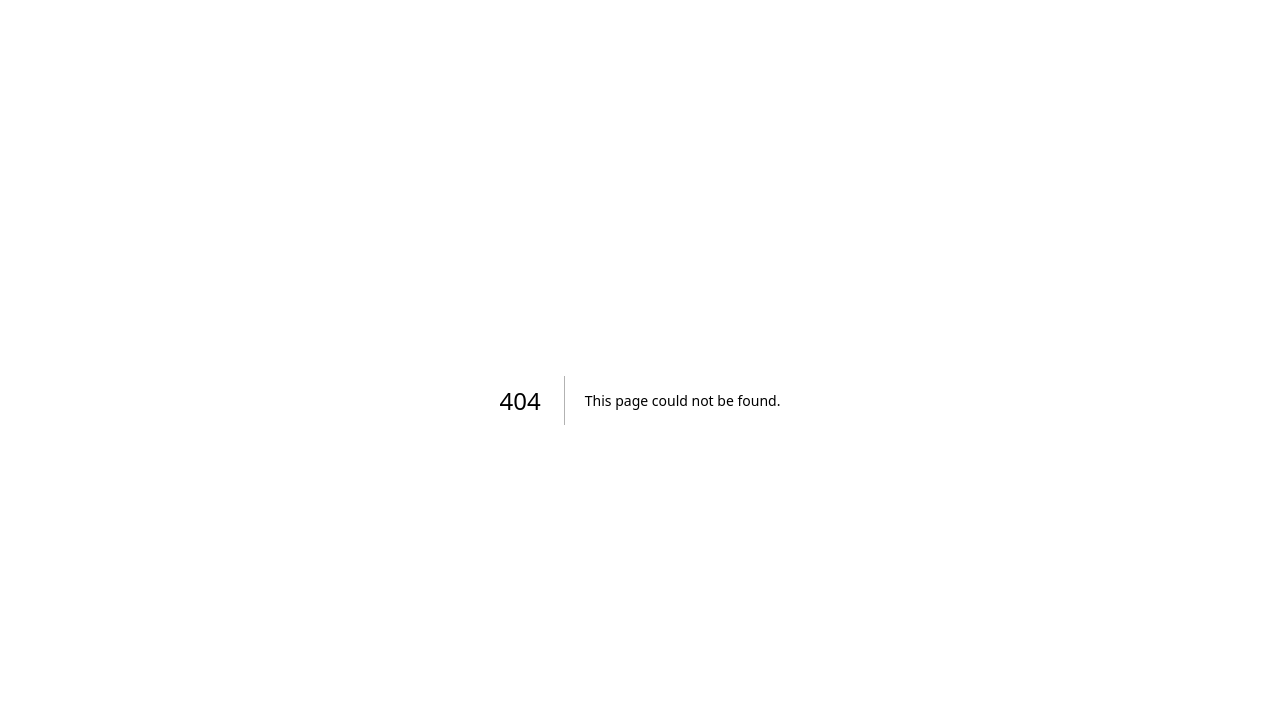
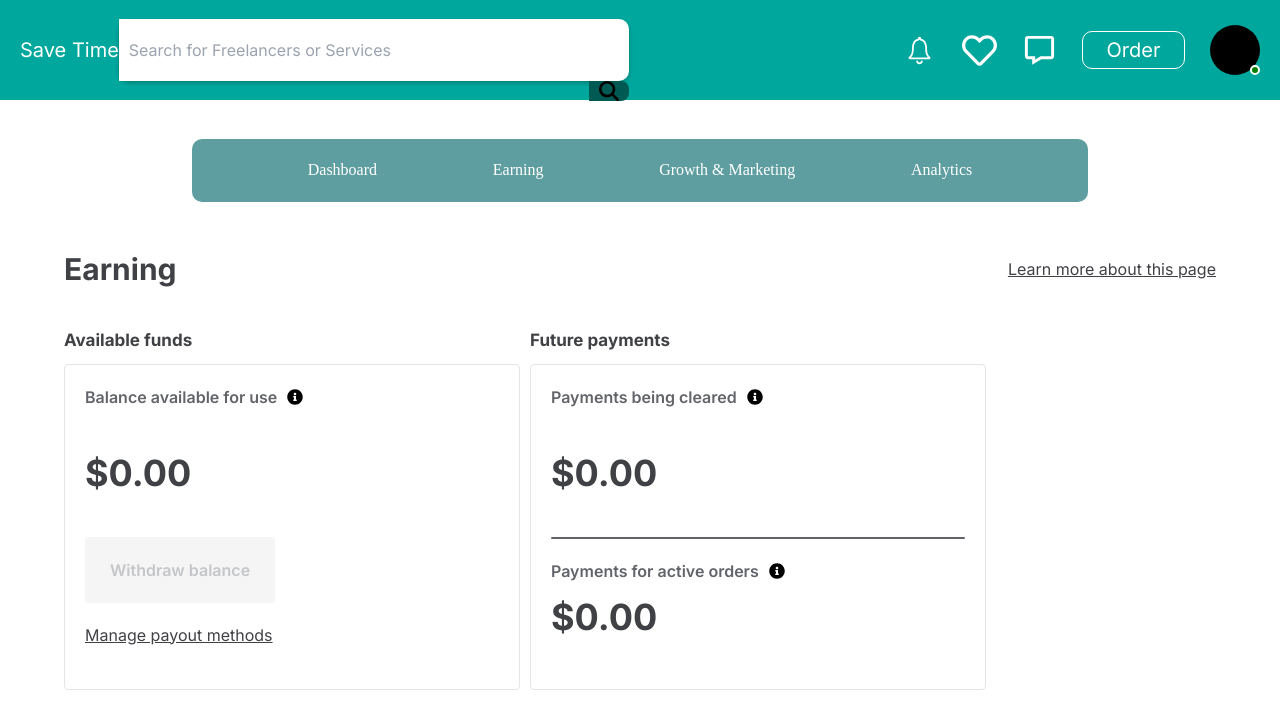
Before and after one commit to Muhammadsheraz492/Save-Time-Fyp-, a Next.js app: page /earning in a window 1280 px wide. Before the commit this address had no page. Shown: the top 728 px of the page. Built offline with nearby package versions, Linux system fonts and the light colour scheme.

Commit message:
working on Gigs listing

```diff
--- /dev/null
+++ b/src/app/earning/earning.module.css
@@ -0,0 +1,112 @@
+.container {
+  width: 100%;
+  display: flex;
+  justify-content: center;
+}
+.earingcontainer {
+  /* background-color: antiquewhite; */
+
+  width: 90%;
+}
+.cards{
+    width:100%;
+    display: flex;
+    flex-wrap: wrap;
+    gap: 10px;
+}
+.label {
+  width: 100%;
+  display: flex;
+  align-items: center;
+  justify-content: space-between;
+}
+.title {
+  color: #404145;
+  font-family: Inter;
+  font-size: 30px;
+  font-style: normal;
+  font-weight: 700;
+  line-height: 38.4px; /* 128% */
+}
+
+.learn {
+  color: #404145;
+  font-family: Inter;
+  font-size: 16px;
+  font-style: normal;
+  font-weight: 400;
+  line-height: 24px; /* 150% */
+  text-decoration-line: underline;
+}
+.card_title {
+  color: #404145;
+  font-family: Inter;
+  font-size: 17px;
+  font-style: normal;
+  font-weight: 700;
+  line-height: 25.2px; /* 148.235% */
+}
+.box {
+  display: flex;
+  flex-direction: column;
+  justify-content: flex-start;
+  width: 456px;
+  height: 326px;
+  padding: 20px;
+  flex-shrink: 0;
+  border-radius: 4px;
+  border: 1px solid #e4e5e7;
+  background: #fff;
+  flex-wrap: wrap;
+}
+
+.box_title {
+  color: #62646a;
+  font-family: Inter;
+  font-size: 16px;
+  font-style: normal;
+  font-weight: 600;
+  line-height: 24px; /* 150% */
+}
+.box_label {
+  height: auto;
+  display: flex;
+  /* justify-content: center; */
+  align-items: center;
+  gap: 10px;
+}
+.earning_count {
+  color: #404145;
+  font-family: Inter;
+  font-size: 36px;
+  font-style: normal;
+  font-weight: 700;
+  line-height: 48px; /* 133.333% */
+}
+.withdraw_button {
+  width: fit-content;
+  display: inline-flex;
+  align-items: flex-start;
+  padding: 25px;
+  border-radius: 4px;
+  background: #f5f5f5;
+}
+.withdraw_button_title {
+  color: #c5c6c9;
+  text-align: center;
+  font-family: Inter;
+  font-size: 16px;
+  font-style: normal;
+  font-weight: 600;
+  line-height: 16px; /* 100% */
+}
+.manage {
+  color: #404145;
+  font-family: Inter;
+  font-size: 16px;
+  font-style: normal;
+  font-weight: 400;
+  line-height: 24px; /* 150% */
+  text-decoration-line: underline;
+  cursor: pointer;
+}
--- /dev/null
+++ b/src/app/earning/page.tsx
@@ -0,0 +1,103 @@
+"use client";
+import After_login_NavBar from "@/homepage/componet/after_login_nav/page";
+import React from "react";
+import style from "./earning.module.css";
+
+import Tab from "@/homepage/componet/tabs/page";
+import { FaInfoCircle } from "react-icons/fa";
+import Image from "next/image";
+
+function Page() {
+  return (
+    <div>
+      <After_login_NavBar />
+      <div
+        style={{
+          height: 20,
+        }}
+      />
+      <Tab />
+      <div
+        style={{
+          height: 20,
+        }}
+      />
+      <div className={style.container}>
+        <div className={style.earingcontainer}>
+          <div style={{ height: 10 }} />
+          <div className={style.label}>
+            <span className={style.title}>Earning</span>
+            <span className={style.learn}>Learn more about this page</span>
+          </div>
+          <div style={{ height: 40 }} />
+          <div className={style.cards}>
+            <div className={style.card}>
+              <span className={style.card_title}>Available funds</span>
+              <div style={{ height: 10 }} />
+              <div className={style.box}>
+                <div className={style.box_label}>
+                  <span className={style.box_title}>
+                    Balance available for use
+                  </span>
+                  <FaInfoCircle />
+                </div>
+                <div style={{ height: 40 }} />
+                <span className={style.earning_count}>$0.00</span>
+                <div style={{ height: 40 }} />
+
+                <div className={style.withdraw_button}>
+                  <span className={style.withdraw_button_title}>
+                    Withdraw balance
+                  </span>
+                </div>
+                <div style={{ height: 20 }} />
+
+                <span className={style.manage}>Manage payout methods</span>
+              </div>
+            </div>
+            <div className={style.card}>
+              <span className={style.card_title}>Future payments</span>
+              <div style={{ height: 10 }} />
+              <div className={style.box}>
+                <div className={style.box_label}>
+                  <span className={style.box_title}>
+                    Payments being cleared
+                  </span>
+                  <FaInfoCircle />
+                </div>
+                <div style={{ height: 40 }} />
+                <span className={style.earning_count}>$0.00</span>
+                <div style={{ height: 40 }} />
+                <div
+                  style={{
+                    width: "100%",
+                    backgroundColor: "#62646A",
+                    height: 2,
+                    borderRadius: 20,
+                  }}
+                />
+
+                <div style={{ height: 20 }} />
+                <div className={style.box_label}>
+                  <span className={style.box_title}>
+                    Payments for active orders
+                  </span>
+                  <FaInfoCircle />
+                </div>
+                <div />
+                <div style={{ height: 10 }} />
+
+                <span className={style.earning_count}>$0.00</span>
+                <div style={{ height: 10 }} />
+
+              </div>
+            </div>
+
+          </div>
+        </div>
+      </div>
+    </div>
+  );
+}
+
+export default Page;
--- /dev/null
+++ b/src/app/gigs/page.tsx
@@ -0,0 +1,29 @@
+"use client";
+import After_login_NavBar from "@/homepage/componet/after_login_nav/page";
+import React from "react";
+
+import Tab from "@/homepage/componet/tabs/page";
+import { FaInfoCircle } from "react-icons/fa";
+import Image from "next/image";
+
+function Page() {
+  return (
+    <div>
+      <After_login_NavBar />
+      <div
+        style={{
+          height: 20,
+        }}
+      />
+      <Tab />
+      <div
+        style={{
+          height: 20,
+        }}
+      />
+
+    </div>
+  );
+}
+
+export default Page;
--- a/src/app/seller_dashboard/page.tsx
+++ b/src/app/seller_dashboard/page.tsx
@@ -2,6 +2,7 @@
 import After_login_NavBar from "@/homepage/componet/after_login_nav/page";
 import React from "react";
 import style from "./dashboard.module.css";
+import Tab from "@/homepage/componet/tabs/page"
 function getTimeElapsed(startDate) {
   const currentTime = new Date();
   const difference = currentTime - new Date(startDate);
@@ -19,16 +20,7 @@ function getTimeElapsed(startDate) {
 
   return { days, hours, minutes, seconds, isLate: true };
 }
-let data = [
-  "Dashboard",
-  "Earning",
-  "Growth & Marketing",
-  "Analytics",
-  // "Music & Audio",
-  // "Programming & Tech",
-];
 const response = [1, 2, 3];
-import { FaInfoCircle } from "react-icons/fa";
 import Image from "next/image";
 function Page() {
   return (
@@ -39,14 +31,7 @@ function Page() {
           height: 20,
         }}
       />
-      <div className={style.main_service_container}>
-        <div className={style.services}>
-          {data.map((e) => (
-            // eslint-disable-next-line react/jsx-key
-            <a href="/test">{e}</a>
-          ))}
-        </div>
-      </div>
+    <Tab />
       <div
         style={{
           height: 20,
@@ -97,8 +82,9 @@ function Page() {
             }}
           />
           <div className={style.userpanel}>
+          <div className={style.text_left}>
             <div className={style.left_side_response}>
-              <div></div>
+
               <div className={style.left_row}>
                 <span className={style.username}>Inbox response rate</span>
                 <div className={style.row}>
@@ -163,6 +149,24 @@ function Page() {
                 </div>
               </div>
             </div>
+            <div className={style.left_side_response}>
+
+              <div className={style.left_row}>
+                <span className={style.username}>Earned in March</span>
+                <div className={style.row}>
+                  <span className={style.NA}>$0</span>
+                </div>
+              </div>
+            </div>
+            <div className={style.left_side_response}>
+              <div className={style.left_row}>
+                <span className={style.username}>Inbox</span>
+                <div className={style.row}>
+                  <span className={style.NA}>View All</span>
+                </div>
+              </div>
+            </div>
+            </div>
             <div className={style.right_side}>
               <Order time_data={'2024-06-25T12:00:00'} />
               <div
@@ -181,15 +185,7 @@ function Page() {
             }}
           />
           <div className={style.userpanel}>
-            <div className={style.left_side_response}>
 
-              <div className={style.left_row}>
-                <span className={style.username}>Earned in March</span>
-                <div className={style.row}>
-                  <span className={style.NA}>$0</span>
-                </div>
-              </div>
-            </div>
           </div>
 
           {/* <div style={{ height: 40 }} /> */}
@@ -199,19 +195,13 @@ function Page() {
             }}
           />
           <div className={style.userpanel}>
-            <div className={style.left_side_response}>
-              <div className={style.left_row}>
-                <span className={style.username}>Inbox</span>
-                <div className={style.row}>
-                  <span className={style.NA}>View All</span>
-                </div>
-              </div>
-            </div>
+
           </div>
 
           <div style={{ height: 40 }} />
         </div>
       </div>
+      {/* 1 */}
     </div>
   );
 }
--- /dev/null
+++ b/src/homepage/componet/tabs/page.tsx
@@ -0,0 +1,25 @@
+import React from 'react'
+import style from './tabs.module.css'
+let data = [
+    {"name": "Dashboard","nav":"seller_dashboard"},
+     {"name":"Earning","nav":"earning"},
+     {"name":"Growth & Marketing","nav":"gigs"},
+    {"name": "Analytics"},
+     // "Music & Audio",
+     // "Programming & Tech",
+   ];
+function page() {
+  return (
+    <div className={style.main_service_container}>
+    <div className={style.services}>
+      {data.map((e) => (
+        // eslint-disable-next-line react/jsx-key
+        <a href={`/${e.nav}`}>{e.name}</a>
+
+      ))}
+    </div>
+  </div>
+  )
+}
+
+export default page
--- /dev/null
+++ b/src/homepage/componet/tabs/tabs.module.css
@@ -0,0 +1,31 @@
+
+.main_service_container {
+
+    height: 100px;
+    display: flex;
+    align-items: center;
+    justify-items: center;
+    justify-content: center;
+}
+
+.services {
+    width: 70%;
+    height: 63px;
+    background-color: cadetblue;
+    display: flex;
+    align-items: center;
+    justify-content: space-evenly;
+    border-radius: 10px;
+    flex-wrap: wrap;
+}
+
+.services a {
+    color: #FFF;
+    font-family: Poppins;
+    font-size: 16px;
+    font-style: normal;
+    font-weight: 400;
+    line-height: 24px;
+    cursor: pointer;
+    /* 150% */
+}
```
Also changed, not shown: src/app/seller_dashboard/dashboard.module.css (+12 -0 lines).
